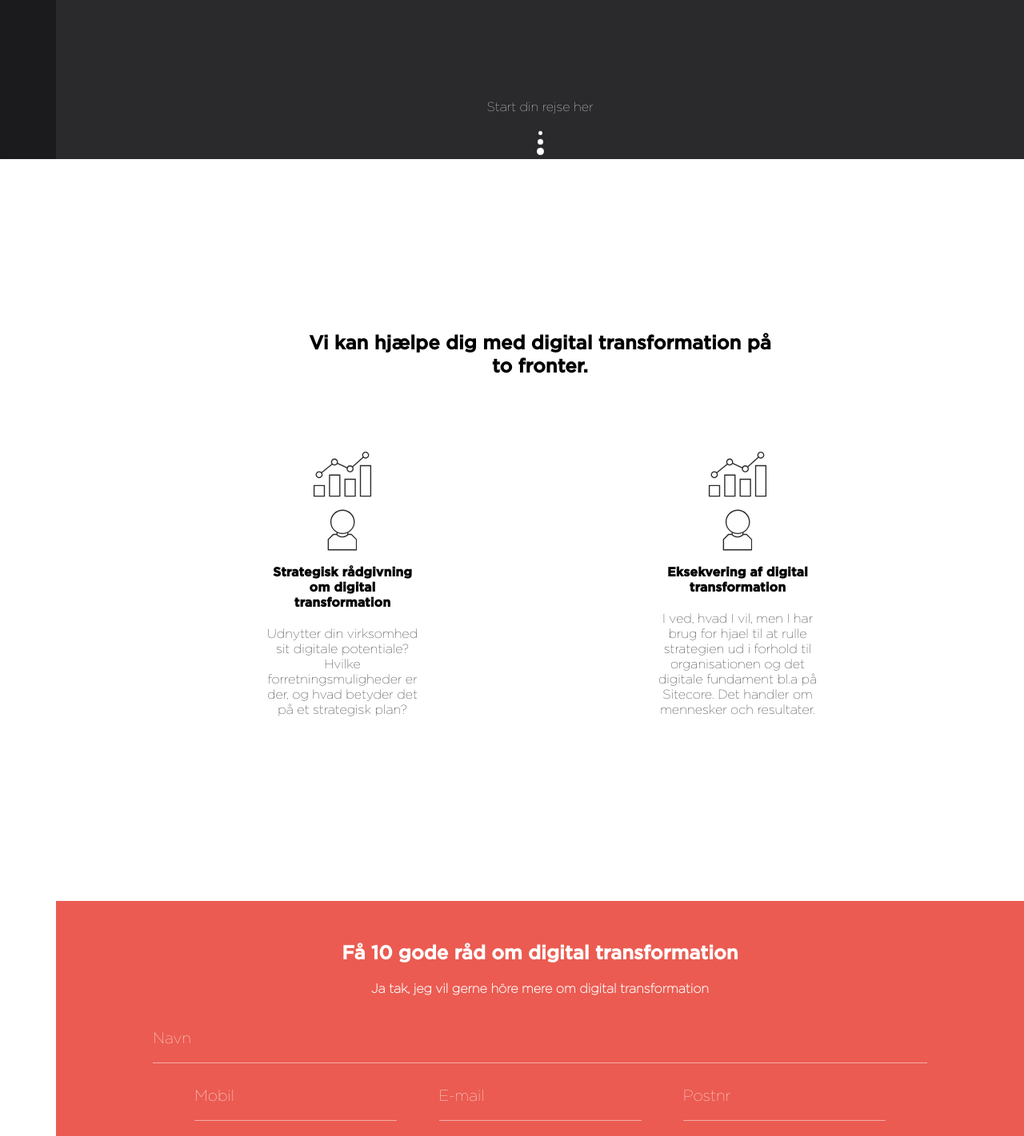
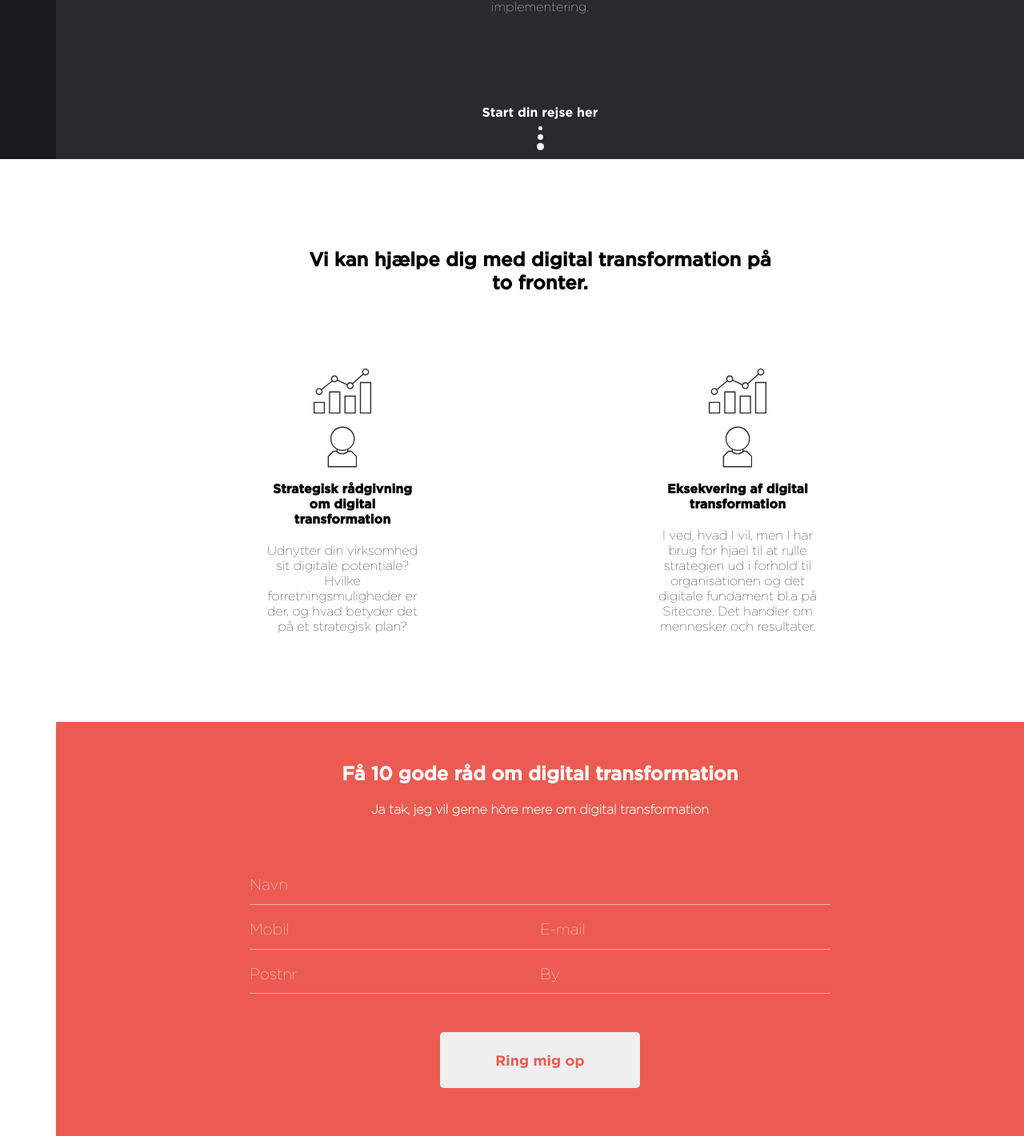
Before and after one commit to emmapre/landingpage-codetest, a React (Create React App) app: page / in a window 1280 px wide. Shown: the part 601-2022 px from the top of the page at 80% size. Built offline with nearby package versions, Linux system fonts and the light colour scheme.

Commit message:
as done as I can be for the moment

```diff
--- a/src/components/Form.js
+++ b/src/components/Form.js
@@ -1,20 +1,56 @@
 import React from 'react'
 import styled from 'styled-components/macro'
 
-import { Input } from '../lib/Input'
 import { Button } from '../lib/Button'
 
 export const Form = () => {
 
 const StyledForm = styled.form`
+  width: 80%;
+  margin: 2rem 0;
+
   @media (min-width: 768px){
-    width: 80%;
+    max-width: 60%;
+
+    .name-input{
+      min-width: 100%;
+
+      div {
+        width: 100%;
+        display: flex;
+        justify-content: space-between;
+      }
+    }
   }
-  div {
-    @media (min-width: 768px){
-      display: flex;
-      flex-wrap: wrap;
-      justify-content: space-evenly;
+`
+
+const StyledInput = styled.input`
+  font-size: 1.2rem;
+  padding: 1.2rem 0 0.8rem 0;
+  border: none;
+  border-bottom: solid 1px rgba(256,256,256,.5);
+  background: transparent;
+  min-width: 100%;
+  box-sizing: border-box;
+  transition: all .3s linear;
+  color: #fff;
+  font-family: 'Gotham Thin';
+  -webkit-appearance:  none;
+
+  &:focus {
+    border-bottom: solid 1px #fff;
+    outline: 0;
+  }
+
+  ::placeholder {
+    color:#fff;
+  }
+
+  @media (min-width: 768px) {
+    min-width: 50%;
+
+    .name-input {
+      min-width: 100%;
     }
   }
 `
@@ -28,37 +64,45 @@ return (
   <StyledForm
   onSubmit={handleSubmit}
   >
-    <Input
-      placeholder='Navn'
-      labelFor='Navn'
-      type='text'
-      required='true'
-    />
+    <label className='name-input'>
+      <StyledInput
+        type='text'
+        placeholder='Navn'
+        required
+        className='name-input'
+      />
+    </label>
     <div>
-      <Input
-        placeholder='Mobil'
-        labelFor='Mobil'
-        type='tel'
-        required='true'
-      />
-      <Input
-        placeholder='E-mail'
-        labelFor='E-mail'
-        type='email'
-        required='true'
-      />
-      <Input
-        placeholder='Postnr'
-        labelFor='Postnr'
-        type='text'
-        required='true'
-      />
-      <Input
-        placeholder='By'
-        labelFor='By'
-        type='text'
-        required='true'
-      />
+      <label>
+        <StyledInput
+          type='tel'
+          placeholder='Mobil'
+          required
+        />
+      </label>
+      <label>
+        <StyledInput
+          type='email'
+          placeholder='E-mail'
+          required
+        />
+      </label>
+    </div>
+    <div>
+      <label>
+        <StyledInput
+          type='text'
+          placeholder='Postnr'
+          required
+        />
+      </label>
+      <label>
+        <StyledInput
+          type='text'
+          placeholder='By'
+          required
+        />
+      </label>
     </div>
     <Button
       type='submit'
--- a/src/components/FormSection.js
+++ b/src/components/FormSection.js
@@ -8,14 +8,13 @@ const StyledFormSection = styled.section`
   display: flex;
   flex-direction: column;
   align-items: center;
+  justify-content: center;
   padding: 50px 0 50px 0;
   background-color: #eb5b51;
   color: #fff;
   text-align: center;
   width: 100%;
-
-  @media (min-width: 768px){
-  }
+  min-height: 70vh;
 `
 
 const StyledPrize = styled(Prize)`
--- a/src/components/HeroSection.js
+++ b/src/components/HeroSection.js
@@ -10,7 +10,8 @@ const StyledHeroSection = styled.section`
   display: flex;
   flex-direction: column;
   align-items: center;
-  height: 90%;
+  justify-content: space-between;
+  height: 90vh;
   background-color: #2a2a2c;
   color: #fff;
   text-align: center;
@@ -31,7 +32,7 @@ const StyledHeroSection = styled.section`
     justify-content: center;
     align-items: center;
     width: 80%;
-    height: 100%;
+    height: 80%;
   }
 
   @media (min-width: 768px){
@@ -45,13 +46,12 @@ const StyledHeroSection = styled.section`
 const StyledZeppeliner = styled(Zeppeliner)`
   fill: #fff;
   height: 250px;
-  margin: -30px;
 `
 
 const StyledP = styled.p`
   display: flex;
   align-self: flex-start;
-  margin: 10px 0 0 10px;
+  padding: 10px 0 0 10px;
   font-size: 0.8em;
   font-weight: bold;
 
@@ -61,7 +61,12 @@ const StyledP = styled.p`
 `
 
 const ScrollDiv = styled.div`
+  margin: 0 0 1rem 0;
   cursor: pointer;
+  p {
+     margin: 0 0 0.2rem 0;
+     font-family: 'Gotham Bold';
+   }
 `
 
 export const HeroSection = () => {
--- a/src/components/InfoSection.js
+++ b/src/components/InfoSection.js
@@ -7,7 +7,7 @@ const StyledInfoSection = styled.section`
   display: flex;
   flex-direction: column;
   align-items: center;
-  padding: 4rem 0 4rem 0;
+  padding: 5rem 0 4rem 0;
   background-color: #fff;
   color: #000;
   text-align: center;
@@ -21,11 +21,13 @@ const StyledInfoSection = styled.section`
   }
 
   @media (min-width: 768px){
-    height: 100vh;
+    height: 70vh;
     justify-content: center;
-    h2{
+
+    h2 {
       width: 50%;
     }
+
     .articles-wrapper{
     display: flex;
     justify-content: space-between;
--- a/src/components/Menu.js
+++ b/src/components/Menu.js
@@ -14,7 +14,7 @@ const StyledNavbar = styled.nav`
   justify-content: space-between;
   align-items: center;
   min-width: 100%;
-  height: 70px;
+  height: 10vh;
   background-color: #1b1b1d;
 
   @media (min-width: 768px){
@@ -27,7 +27,7 @@ const StyledNavbar = styled.nav`
 `
 
 const BurgerContainer = styled.div`
-  margin: 0 10px 0 0;
+  margin: 0 1rem 0 0;
 
   @media (min-width: 768px){
     grid-row: 2/3;
@@ -37,7 +37,7 @@ const BurgerContainer = styled.div`
   }
 `
 const StyledPentiaLogo = styled(PentiaLogo)`
-  margin: 0 0 0 10px;
+  margin: 0 0 0 1rem;
   height: 35px;
   fill: #fff;
 
--- a/src/lib/Article.js
+++ b/src/lib/Article.js
@@ -32,12 +32,14 @@ export const Article = ({
   title,
   text
 }) => {
+
   return (
     <StyledArticle
       border={borderProperties}
       width={width}
       height={height}
-      color={textColor}>
+      color={textColor}
+      >
       <img src={illustration1} alt={alt}/>
       <h4>{title}</h4>
       <p>{text}</p>
--- a/src/lib/Burger.js
+++ b/src/lib/Burger.js
@@ -16,6 +16,7 @@ const StyledBurger = styled.button`
   &:focus {
     outline: none;
   }
+
   span {
     width: 2.5rem;
     height: 0.25rem;
--- a/src/lib/Button.js
+++ b/src/lib/Button.js
@@ -7,12 +7,13 @@ const StyledButton = styled.button`
   width: ${props => props.width || '250px'};
   height: ${props => props.height || '70px'};
   padding: 0 16px 0 16px;
-  border-radius: 3px;
+  border-radius: 5px;
   background-color: ${props => props.background};
   border: none;
   color:
     ${props => props.color || '#000'};
   margin: 20px;
+  margin-top: 3rem;
   font-family: ${props => props.fontFamily || 'Gotham Bold'};
   font-size: ${props => props.fontSize || '18px'};
 
--- a/src/lib/Dots.js
+++ b/src/lib/Dots.js
@@ -21,12 +21,10 @@ const DotContainer = styled.div`
   flex-direction: column;
   justify-content: space-between;
   align-items: center;
-  margin: 0 0 10px 0;
   height: 30px;
   animation-name: ${floating};
   animation-duration: 3s;
   animation-iteration-count: infinite;
-
 `
 const TopDot = styled.span`
   height: 5px;
@@ -48,13 +46,11 @@ const BottomDot = styled.span`
 `
 
 export const Dots = () => {
-
-return(
-
-<DotContainer>
-<TopDot/>
-<MiddleDot/>
-<BottomDot/>
-</DotContainer>
-
-)}
+  return (
+    <DotContainer>
+      <TopDot/>
+      <MiddleDot/>
+      <BottomDot/>
+    </DotContainer>
+  )
+}
--- a/src/lib/Input.js
+++ /dev/null
@@ -1,72 +0,0 @@
-import React from 'react'
-import styled from 'styled-components/macro'
-
-const StyledInputContainer = styled.div`
-  position: relative;
-  margin-bottom: 10px;
-  width: ${props => props.width};
-
-  label {
-    position: absolute;
-    top: calc(50% - 7px);
-    left: 5px;
-    opacity: 0;
-    transition: all .3s ease;
-  }
-
-  input:not(:placeholder-shown){
-    padding: 28px 0px 12px 0px;
-  }
-
-  input:not(:placeholder-shown) + label{
-    transform: translateY(-10px);
-    opacity: .7;
-  }
-`
-
-const StyledInput = styled.input`
-  font-size: 1.2rem;
-  padding: 1.2rem 0;
-  border: none;
-  border-bottom: solid 1px rgba(256,256,256,.5);
-  background: transparent;
-  min-width: 100%;
-  box-sizing: border-box;
-  transition: all .3s linear;
-  color: #fff;
-  font-family: 'Gotham Thin';
-  -webkit-appearance:  none;
-  &:focus{
-    border-bottom: solid 1px #fff;
-    outline: 0;
-  }
-  ::placeholder{
-  color:#fff;
-}
-`
-const StyledLabel = styled.label`
-  font-size: 12.5px;
-  color: #fff;
-  opacity: .8;
-`
-
-export const Input = ({
-  placeholder,
-  labelFor,
-  type,
-  value,
-  required
-}) => {
-
-return (
-  <StyledInputContainer>
-    <StyledInput
-      placeholder={placeholder}
-      type={type}
-      required={required}
-    />
-    <StyledLabel for={labelFor}>{placeholder}</StyledLabel>
-  </StyledInputContainer>
-)
-
-}
```
Also changed, not shown: 1 other file (tests, documents, lock files or other folders).
